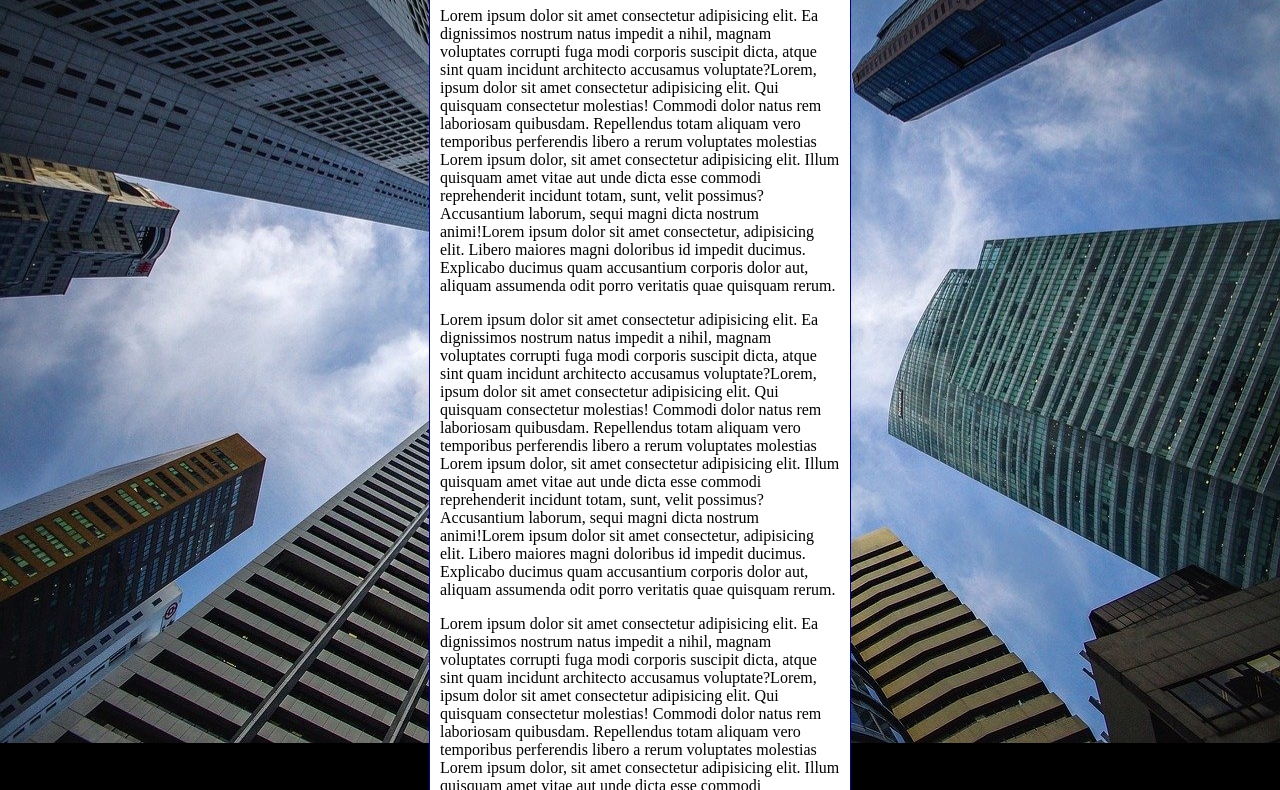
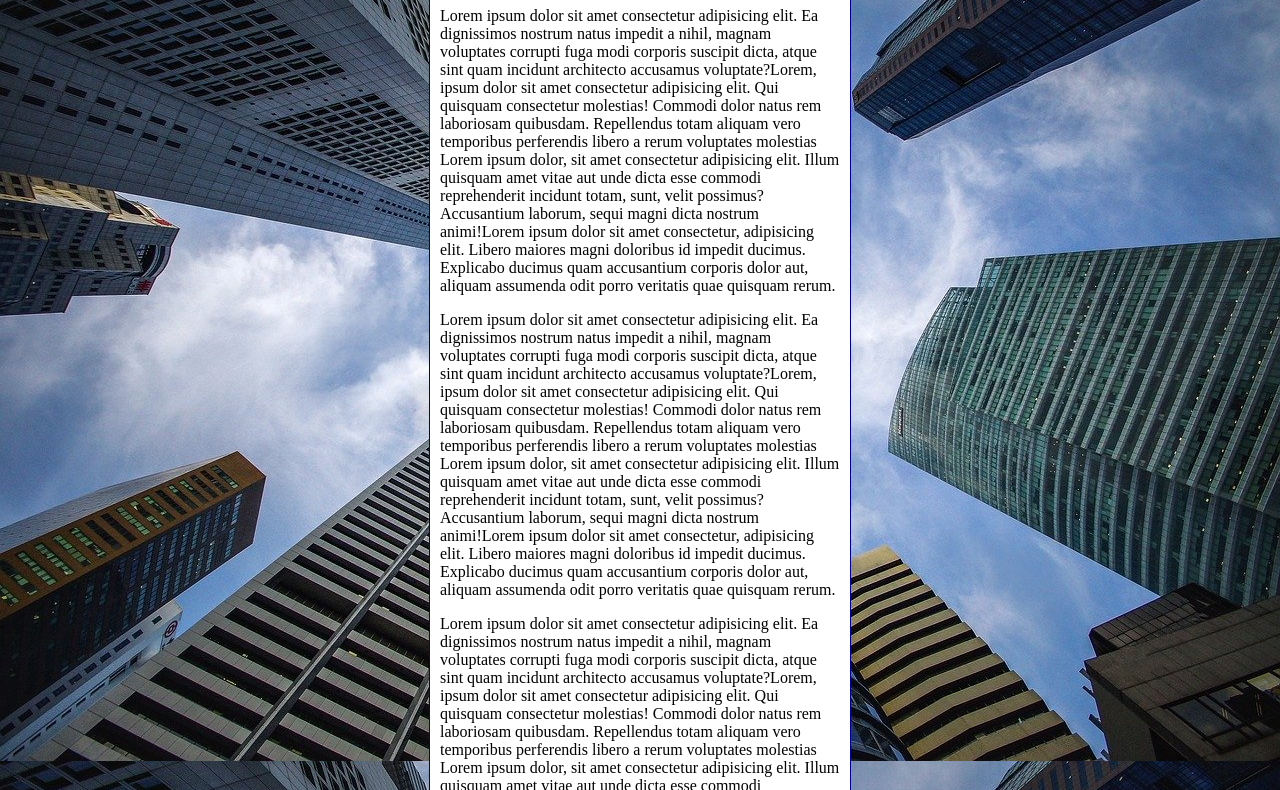
Before and after one commit to jeffersonpagnoncelli/html-css, a plain HTML site: page Exercícios/ex022/fundo006.html in a window 1280 px wide. Shown: the part 92-882 px from the top of the page. Drawn offline with Linux system fonts and the light colour scheme.

Commit message:
uso de shorthand em background

```diff
--- a/Exercícios/ex022/fundo006.html
+++ b/Exercícios/ex022/fundo006.html
@@ -3,25 +3,32 @@
 <head>
     <meta charset="UTF-8">
     <meta name="viewport" content="width=device-width, initial-scale=1.0">
-    <title>Document</title>
+    <title>Fundo Fixo de Tela</title>
     <style>
         body{
             height: 100vh;
-            background-color: black;
+            /*background-color: black;
             background-image: url(imagens/wallpaper002.jpg);
             background-position: center center;
             background-repeat: no-repeat;
+            background-size: cover;
+            background-attachment: fixed;*/
+            /*shorthand - background
+            color > image > position > repeat > [size] > attachment
+            */
+            background: black url('imagens/wallpaper002.jpg') center center no-repeat fixed;
             background-size: cover;
 
         }
         main{
             background-color: white;
-            width: 400px;
+            max-width: 400px;
             padding: 10px;
             margin: auto;
             border: 1px solid darkblue;
             border-radius: 15px;
         }
+
     </style>
 </head>
 <body>
```
